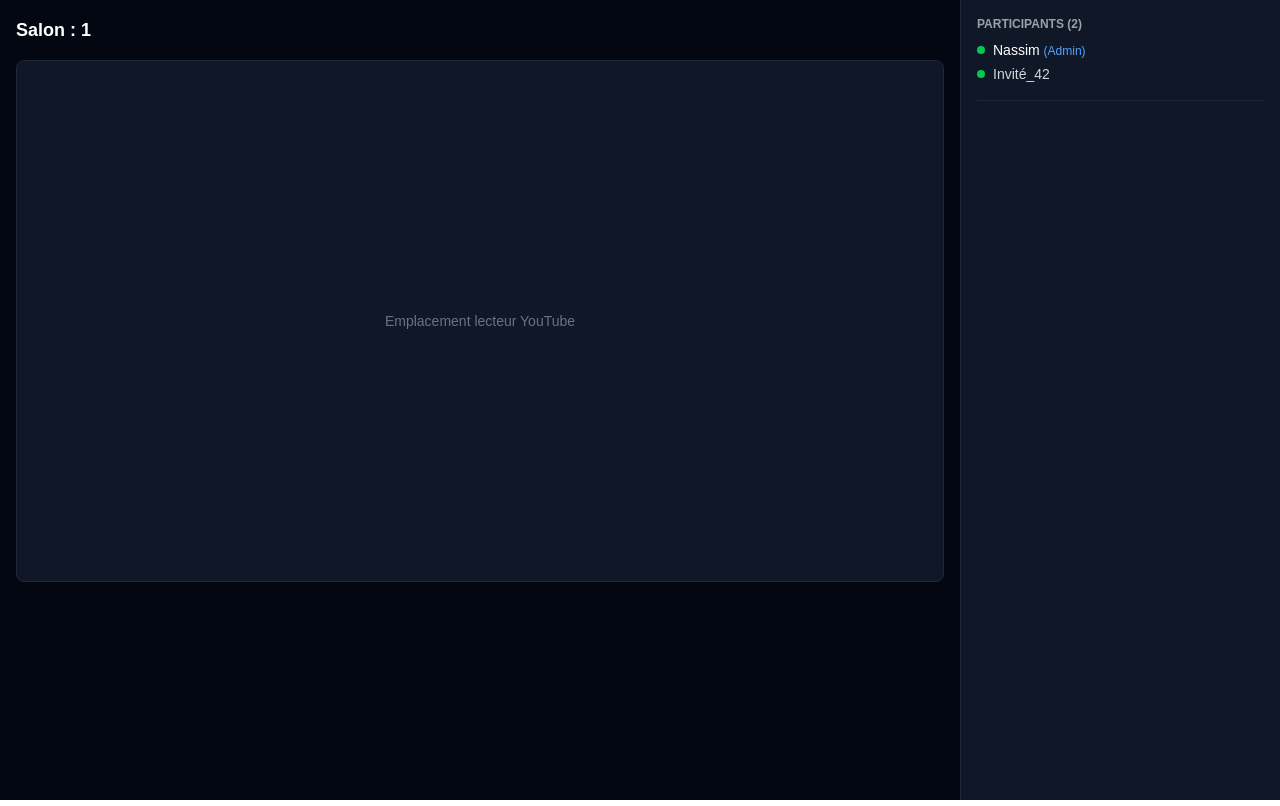
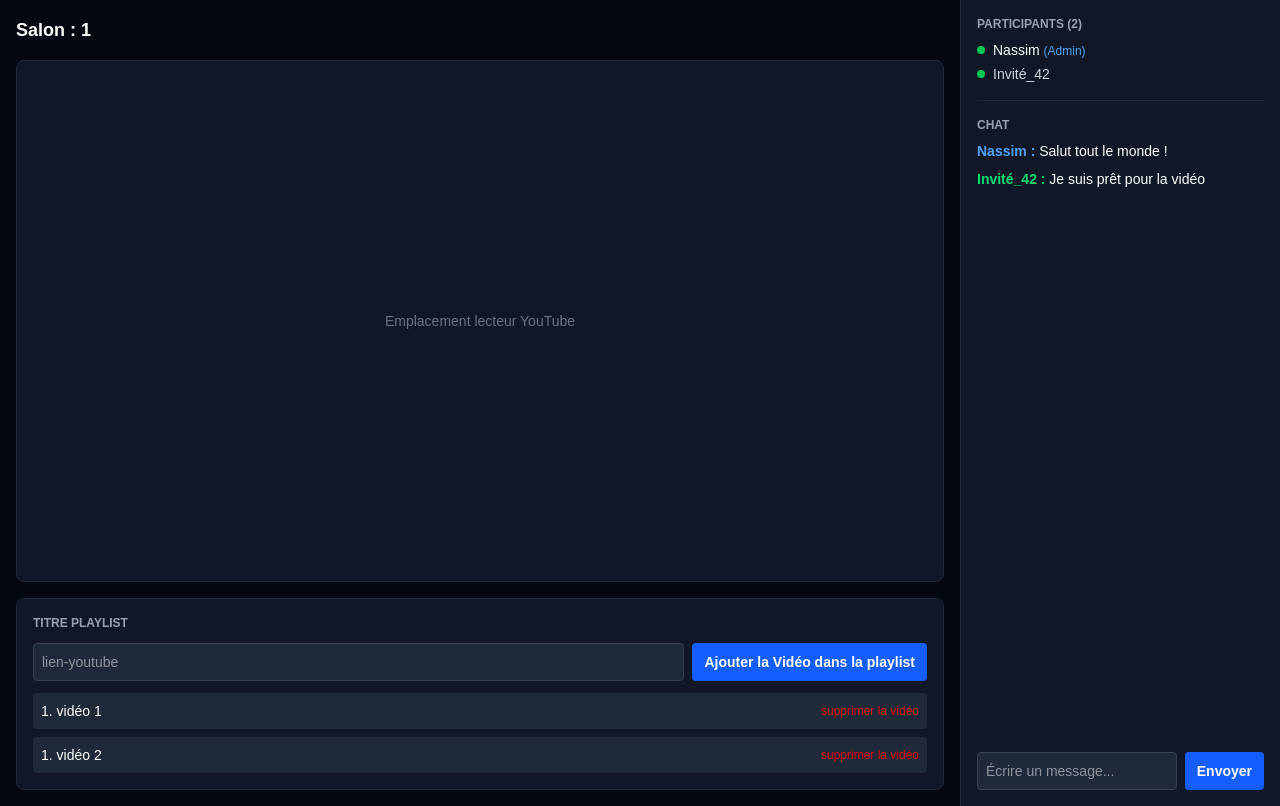
Before and after one commit to Projet-IL-video-sync/Projet-IL-gestion-de-video-synchroniser-Groupe-N, a Next.js app: page /room/1 in a window 1280 px wide. Built offline with nearby package versions, Linux system fonts and the light colour scheme.

Commit message:
feat(front): création des composants pour le salon (chat,playlist,video)

```diff
--- a/src/app/room/[id]/page.jsx
+++ b/src/app/room/[id]/page.jsx
@@ -1,3 +1,13 @@
+"use client";
+
+// Fichier parent des composants : src/app/room/[id]/page.jsx
+import ChatPanel from "@/components/ChatPanel";
+import MemberList from "@/components/MemberList";
+import PlaylistManager from "@/components/PlaylistManager";
+import VideoPlayer from "@/components/VideoPlayer";
+
+
+
 export default async function RoomPage({ params }) {
   const { id } = await params;
 
@@ -8,30 +18,17 @@ export default async function RoomPage({ params }) {
         <div className="mb-4">
           <h1 className="text-lg font-bold">Salon : {id}</h1>
         </div>
-
-        <div className="w-full aspect-video bg-gray-900 rounded-lg border border-gray-800 flex items-center justify-center">
-          <p className="text-gray-500 text-sm">Emplacement lecteur YouTube</p>
-        </div>
+        <VideoPlayer videoId={null} />
+        {/* Encart Playlist collaborative */}
+        <PlaylistManager items={[]} />
       </main>
 
       {/* Barre latérale : Membres + Chat */}
       <aside className="w-full md:w-80 bg-gray-900 border-t md:border-t-0 md:border-l border-gray-800 p-4 flex flex-col">
         {/* Liste des participants */}
-        <div className="pb-4 border-b border-gray-800">
-          <h2 className="text-xs font-semibold uppercase text-gray-400 mb-2">
-            Participants (2)
-          </h2>
-          <ul className="space-y-1 text-sm">
-            <li className="flex items-center gap-2">
-              <span className="w-2 h-2 rounded-full bg-green-500"></span>
-              <span>Nassim <span className="text-xs text-blue-400">(Admin)</span></span>
-            </li>
-            <li className="flex items-center gap-2 text-gray-300">
-              <span className="w-2 h-2 rounded-full bg-green-500"></span>
-              <span>Invité_42</span>
-            </li>
-          </ul>
-        </div>
+        <MemberList members={[]} />
+        {/* Bloc Chat */}
+        <ChatPanel messages={[]} />
       </aside>
     </div>
   );
--- /dev/null
+++ b/src/components/ChatPanel.jsx
@@ -0,0 +1,30 @@
+"use client";
+
+// 1. Fichier enfant : src/components/ChatPanel.jsx
+export default function ChatPanel({messages}) {
+  return (
+     /* Bloc Chat */
+    <div className="flex-1 flex flex-col pt-4">
+      <h2 className="text-xs font-semibold uppercase text-gray-400 mb-2">
+        Chat
+      </h2>
+      {/* Zone d'affichage des messages fictifs */}
+    <div className="flex-1 space-y-2 overflow-y-auto text-sm">
+      <p><span className="font-semibold text-blue-400">Nassim :</span> Salut tout le monde !</p>
+      <p><span className="font-semibold text-green-400">Invité_42 :</span> Je suis prêt pour la vidéo</p>
+    </div>
+      {/* Barre d'envoi statique en bas */}
+      <div className="mt-3 flex gap-2">
+        <input
+          type="text"
+          placeholder="Écrire un message..."
+          className="flex-1 p-2 text-sm rounded bg-gray-800 border border-gray-700 focus:outline-none focus:border-blue-500"
+        />
+        <button className="bg-blue-600 hover:bg-blue-700 px-3 py-2 rounded text-sm font-semibold">
+          Envoyer
+        </button>
+      </div>
+    </div>
+
+  );
+}
--- /dev/null
+++ b/src/components/MemberList.jsx
@@ -0,0 +1,21 @@
+// 1. Fichier enfant : src/components/MemberList.jsx
+export default function MemberList({members}) {
+  return (
+    /* Liste des participants */
+    <div className="pb-4 border-b border-gray-800">
+        <h2 className="text-xs font-semibold uppercase text-gray-400 mb-2">
+        Participants (2)
+        </h2>
+        <ul className="space-y-1 text-sm">
+        <li className="flex items-center gap-2">
+            <span className="w-2 h-2 rounded-full bg-green-500"></span>
+            <span>Nassim <span className="text-xs text-blue-400">(Admin)</span></span>
+        </li>
+        <li className="flex items-center gap-2 text-gray-300">
+            <span className="w-2 h-2 rounded-full bg-green-500"></span>
+            <span>Invité_42</span>
+        </li>
+        </ul>
+    </div>
+  );
+}
--- /dev/null
+++ b/src/components/PlaylistManager.jsx
@@ -0,0 +1,41 @@
+// 1. Fichier enfant : src/components/PlaylistManager.jsx
+"use client";
+
+export default function PlaylistManager({items}) {
+  return (
+            /* Encart Playlist collaborative */
+        <div className="mt-4 bg-gray-900 rounded-lg border border-gray-800 p-4">
+          <h2 className="text-xs font-semibold uppercase text-gray-400 mb-3">
+            Titre Playlist
+          </h2>
+
+          {/* Barre d'ajout d'une URL YouTube */}
+          <div className="flex gap-2 mb-3">
+            <input
+              type="text"
+              placeholder="lien-youtube"
+              className="flex-1 p-2 text-sm rounded bg-gray-800 border border-gray-700 focus:outline-none focus:border-blue-500"
+            />
+            <button className="bg-blue-600 hover:bg-blue-700 px-3 py-2 rounded text-sm font-semibold">
+              Ajouter la Vidéo dans la playlist
+            </button>
+          </div>
+
+          {/* Liste des vidéos en attente */}
+          <ul className="space-y-2 text-sm">
+            <li className="flex items-center justify-between bg-gray-800 p-2 rounded">
+              <span>1. vidéo 1</span>
+              <button className="text-xs text-red-600 hover:text-red-300">
+                supprimer la vidéo
+              </button>
+            </li>
+            <li className="flex items-center justify-between bg-gray-800 p-2 rounded">
+              <span>1. vidéo 2</span>
+              <button className="text-xs text-red-600 hover:text-red-300">
+                supprimer la vidéo
+              </button>
+            </li>
+          </ul>
+        </div>
+  );
+}
--- /dev/null
+++ b/src/components/VideoPlayer.jsx
@@ -0,0 +1,10 @@
+"use client";
+
+export default function VideoPlayer({videoId}) {
+    return (
+        /* Zone principale : Vidéo */
+        <div className="w-full aspect-video bg-gray-900 rounded-lg border border-gray-800 flex items-center justify-center">
+            <p className="text-gray-500 text-sm">Emplacement lecteur YouTube</p>
+        </div>
+    );
+}
```
Also changed, not shown: 1 other file (tests, documents, lock files or other folders).
